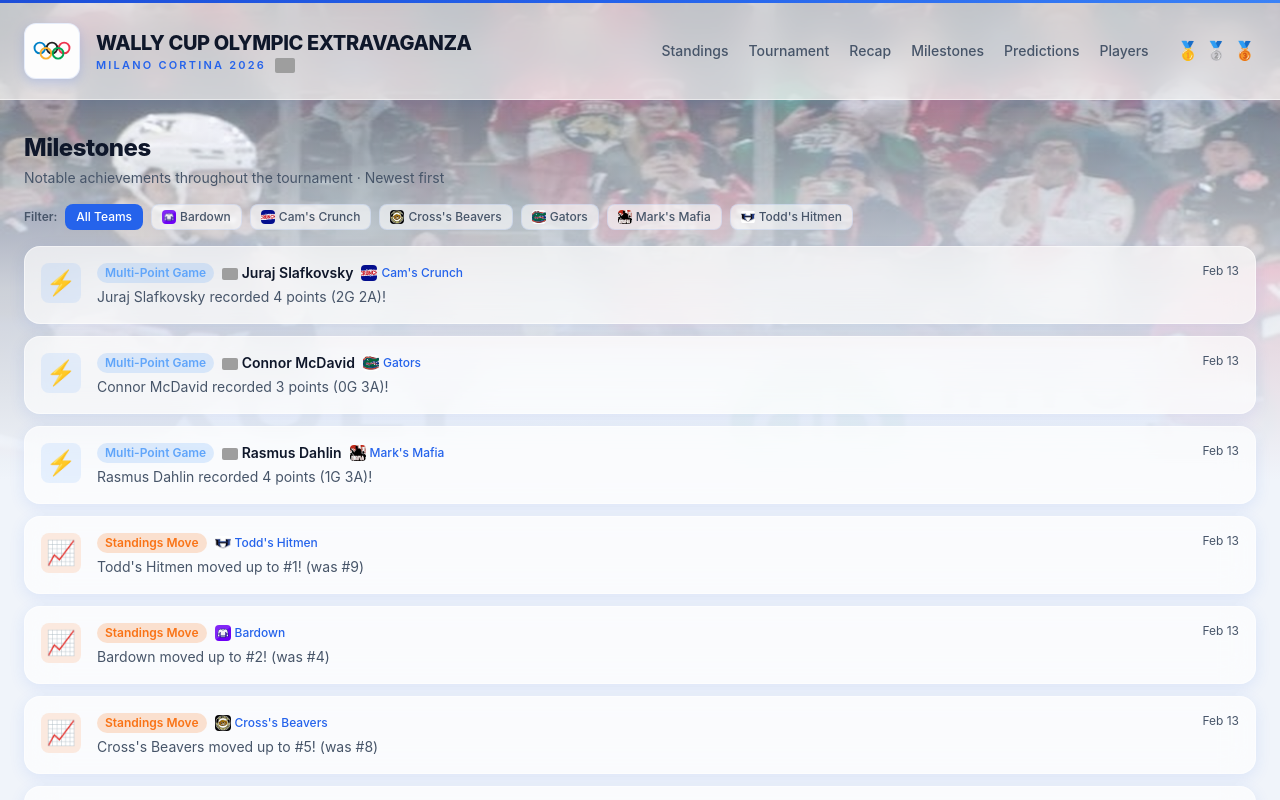
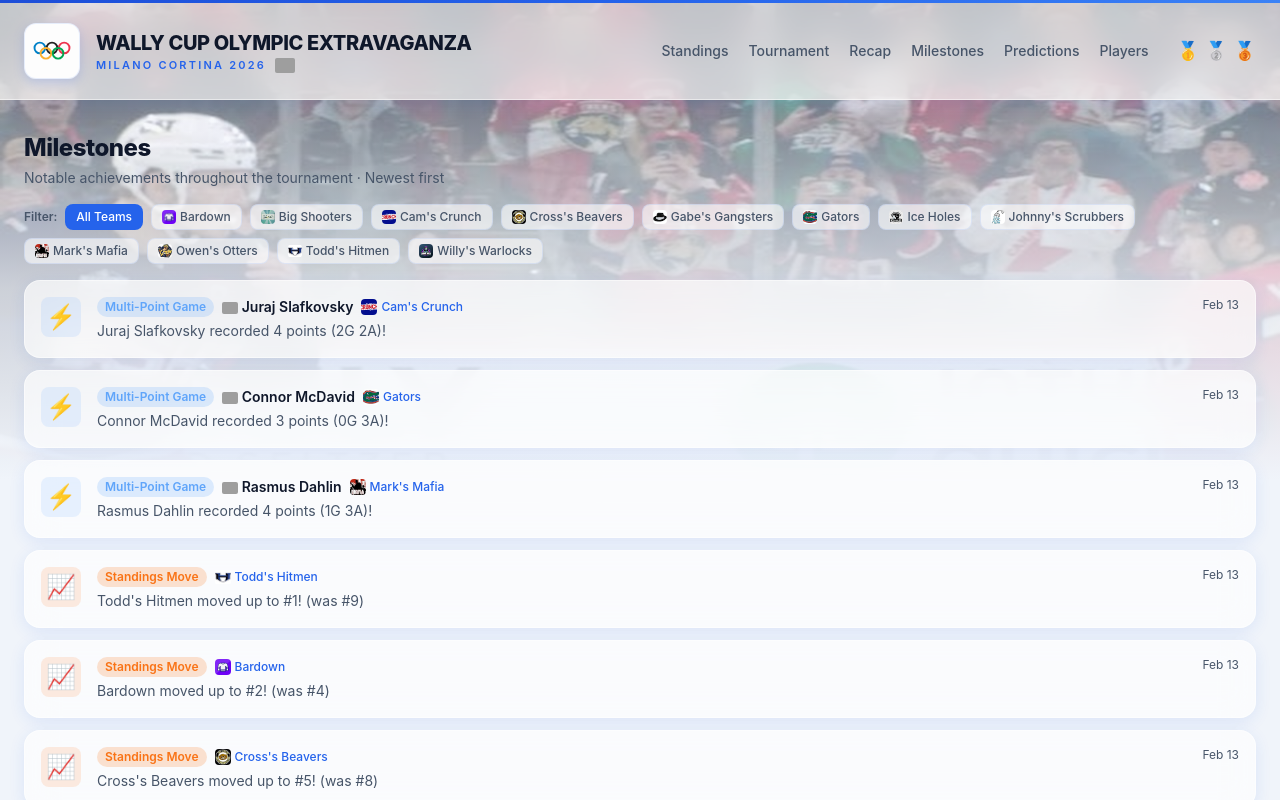
Before and after one commit to cameron-steinman/wally-cup-olympics, a Next.js app: page /wally-cup-olympics/milestones in a window 1280 px wide. Shown: the top 800 px of the page. Built offline with nearby package versions, Linux system fonts and the light colour scheme; grey boxes are pictures that could not be loaded.

Commit message:
fix: milestones filters show all 12 Wally teams

```diff
--- a/app/milestones/page.tsx
+++ b/app/milestones/page.tsx
@@ -59,10 +59,12 @@ export default function MilestonesPage() {
   const [page, setPage] = useState(0);
   const [teamFilter, setTeamFilter] = useState<string>('all');
 
-  // Get unique Wally teams from milestones
-  const wallyTeams = Array.from(new Set(
-    sorted.map(m => m.team || m.wally_team).filter(Boolean)
-  )).sort() as string[];
+  // All 12 Wally teams (not just those with milestones)
+  const wallyTeams = [
+    "Bardown", "Big Shooters", "Cam's Crunch", "Cross's Beavers",
+    "Gabe's Gangsters", "Gators", "Ice Holes", "Johnny's Scrubbers",
+    "Mark's Mafia", "Owen's Otters", "Todd's Hitmen", "Willy's Warlocks"
+  ];
 
   // Filter by team
   const filtered = teamFilter === 'all'
```
